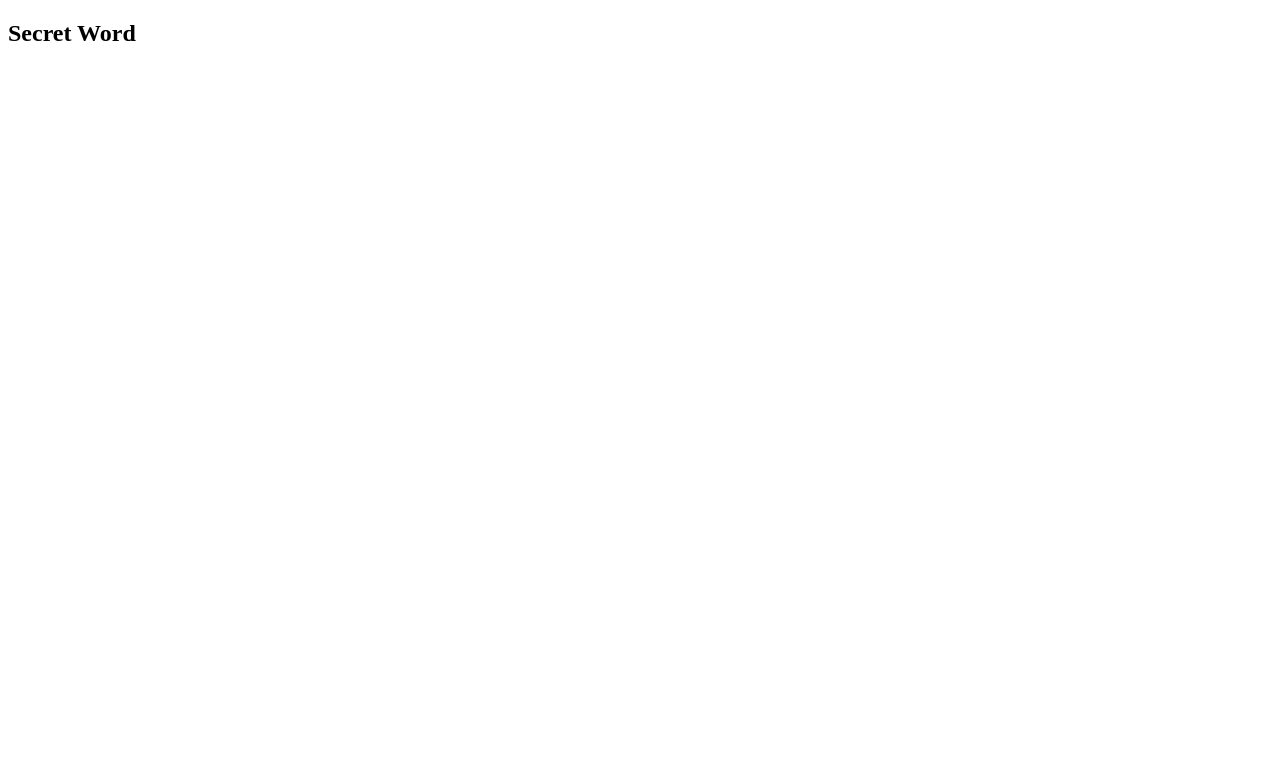
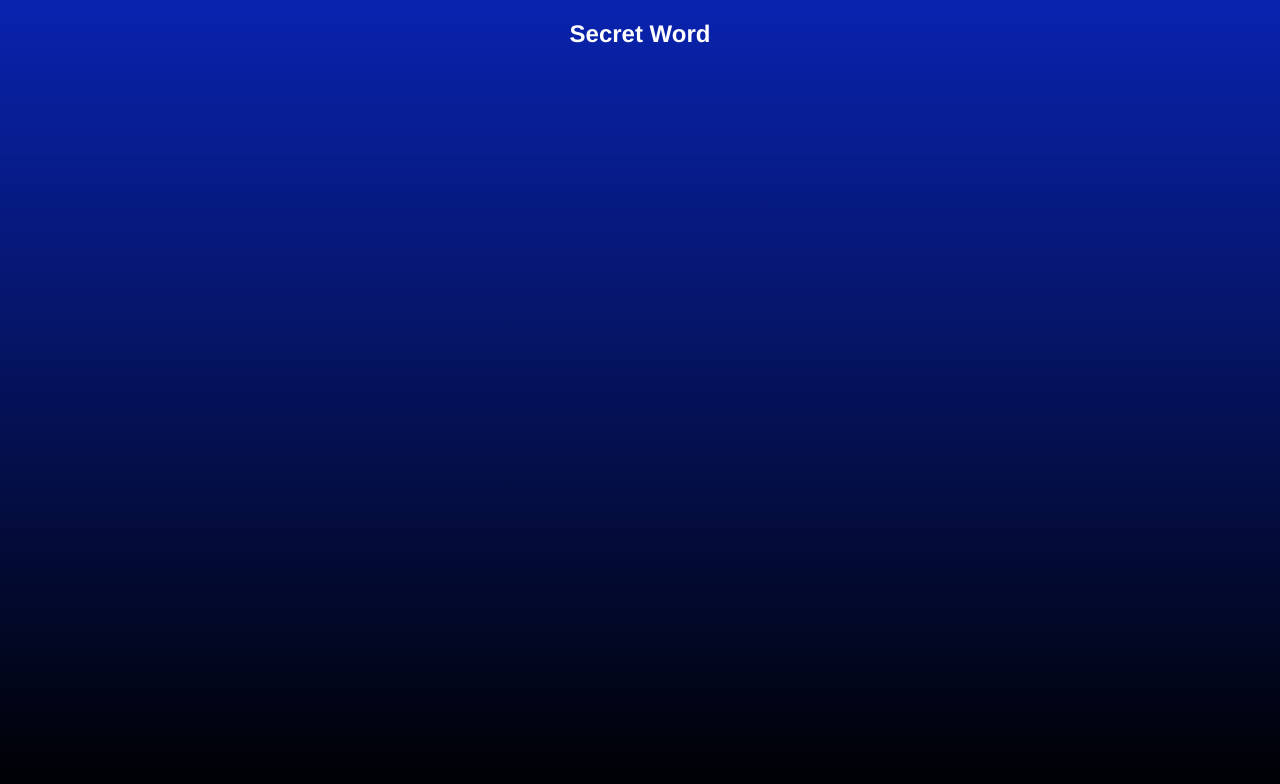
Before and after one commit to ederhscc/project-secret-word, a React (Vite) app: page / in a window 1280 px wide. Shown: the top 784 px of the page. Built offline with nearby package versions, Linux system fonts and the light colour scheme.

Commit message:
initial project's styles

```diff
--- a/src/App.css
+++ b/src/App.css
@@ -0,0 +1,6 @@
+.App {
+    display: flex;
+    justify-content: center;
+    align-items: center;
+    text-align: center;
+}
--- a/src/App.jsx
+++ b/src/App.jsx
@@ -3,10 +3,10 @@
 function App() {
 
   return (
-    <>
+    <div className="App">
       <h2>Secret Word</h2>
-    </>
+    </div>
   )
 }
 
-export default App
+export default App;
--- a/src/index.css
+++ b/src/index.css
@@ -0,0 +1,8 @@
+html, body {
+    height: 100%;
+    margin: 0;
+    padding: 0;
+    font-family: Helvetica, sans-serif;
+    background: linear-gradient(180deg, rgba(9, 35, 175,1) 0%, rgba(0, 0, 0, 1) 100%);
+    color: #fff;
+}
```
